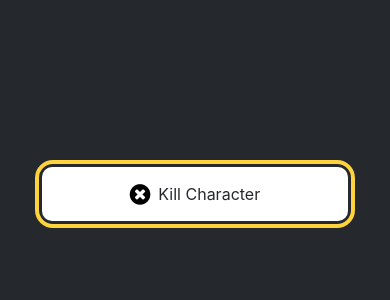
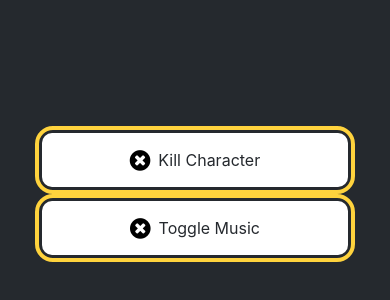
Before and after one commit to chevvy/GyreDebugTool, a React Native app: screen / in a window 390 px wide. Shown: the part 228-528 px from the top of the page. Built offline with nearby package versions, Linux system fonts and the light colour scheme.

Commit message:
add music toggle button

```diff
--- a/App.tsx
+++ b/App.tsx
@@ -1,11 +1,13 @@
 import { StatusBar } from "expo-status-bar";
 import { StyleSheet, Text, View } from "react-native";
 import { KillPlayerButton } from "./components/KillCharacterButton";
+import { ToggleMusicButton } from "./components/ToggleMusicButton";
 
 export default function App() {
   return (
     <View style={styles.container}>
       <KillPlayerButton />
+      <ToggleMusicButton />
       <StatusBar style="auto" />
     </View>
   );
--- a/app/game-service/game-service.ts
+++ b/app/game-service/game-service.ts
@@ -5,3 +5,9 @@ export function killPlayerRequest(): Promise<void> {
     console.log("player killed")
   );
 }
+
+export function toggleMusicRequest(): Promise<void> {
+  return fetch(configService.toggleMusicUrl, { method: "post" }).then(() =>
+    console.log("music toggled")
+  );
+}
--- /dev/null
+++ b/components/ToggleMusicButton.tsx
@@ -0,0 +1,6 @@
+import { toggleMusicRequest } from "../app/game-service/game-service";
+import { ActionButton } from "./ActionButton";
+
+export const ToggleMusicButton = () => {
+  return <ActionButton onPress={toggleMusicRequest} label="Toggle Music" />;
+};
--- a/config/local.ts
+++ b/config/local.ts
@@ -1,9 +1,10 @@
 const config: Config = {
   host: "http://192.168.2.18",
-  port: 8080,
+  port: 8060,
 };
 
 const getBaseUrl = () => `${config.host}:${config.port}`;
 export const configService = {
   killCharacterUrl: getBaseUrl(),
+  toggleMusicUrl: `${getBaseUrl()}/music`,
 };
```
Also changed, not shown: package.json (+8 -5 lines), 1 other file (tests, documents, lock files or other folders).
